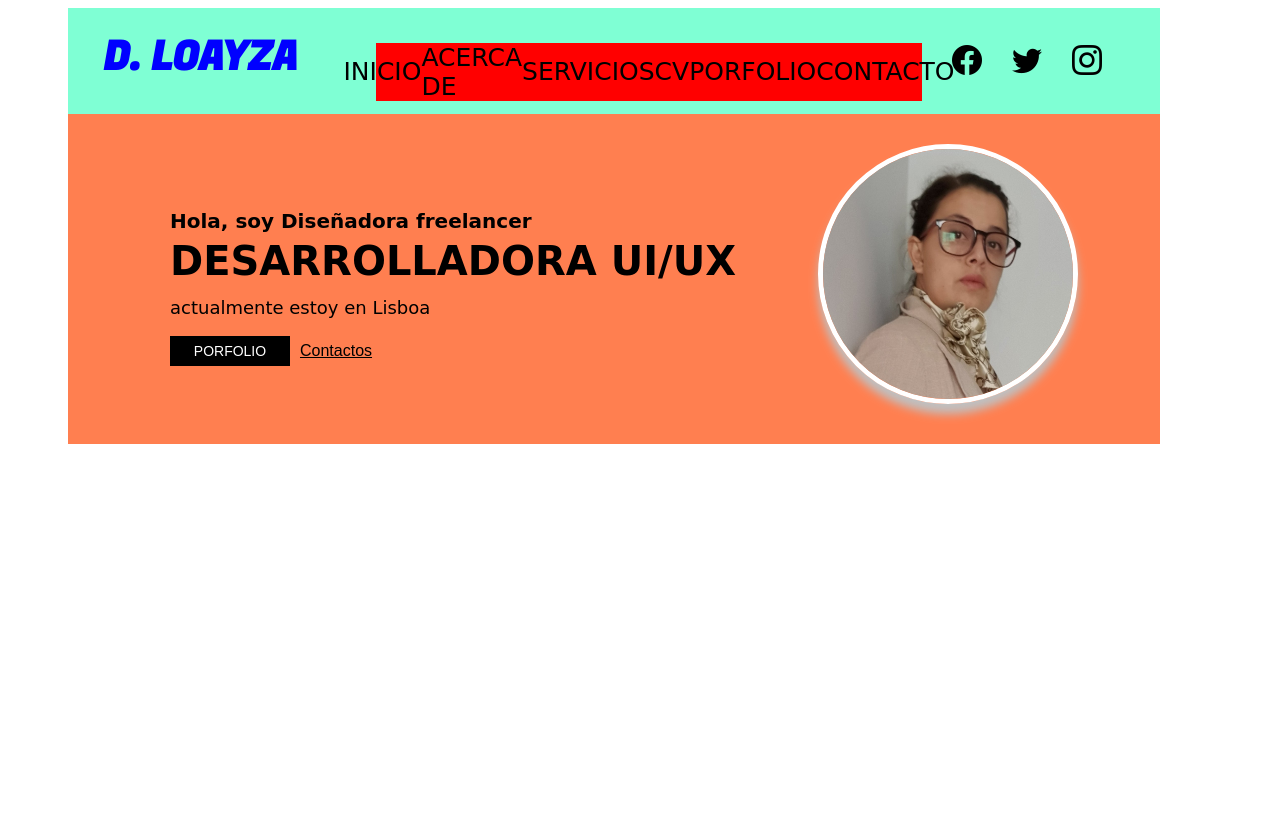
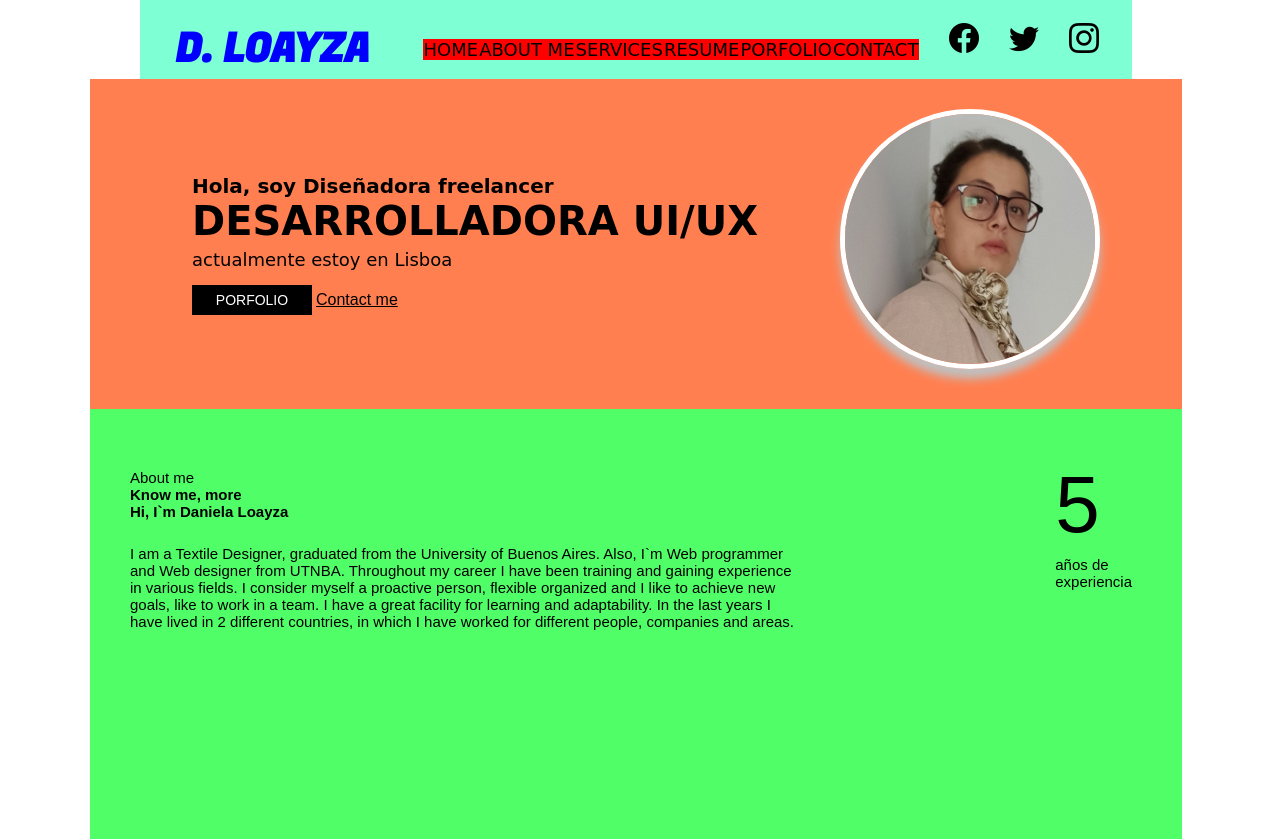
Before and after one commit to DanielaLoayza/paginaporfolio1, a plain HTML site: page index.html in a window 1280 px wide. Before the commit the page ends 800 px from the top, so only its background shows below. Drawn offline with nearby package versions, Linux system fonts and the light colour scheme; a web font is replaced by a local one.

Commit message:
nuevo avance

```diff
--- a/estilos.css
+++ b/estilos.css
@@ -1,17 +1,21 @@
 @import url('https://fonts.googleapis.com/css2?family=Fugaz+One&family=Ranchers&display=swap');
 
-
+* {
+    margin: 0;
+    padding: 0;
+}
 
 body {
     width: 90%;
-
+    margin-left: 30px;
 
 }
 /* cabezal */
 
-main{
+header{
     background-color: aquamarine;
-    margin-left: 60px;
+    margin-left: 110px;
+    margin-right: 50px;
 }
 
 .contenerdor {
@@ -46,7 +50,7 @@ nav{
 .boton {
     width: auto;
     font-family: 'Ranchers', cursive;
-    font-size: 25px;
+    font-size: 18px;
     color: black;
     display: inline;
     margin: auto;
@@ -64,7 +68,7 @@ nav{
 
 /* primera seccion */
 
-.sector1 {
+.hero {
     padding-top: 30px;
     height: 300px;
     background-color: coral;
@@ -80,7 +84,7 @@ nav{
 }
 
 h2{
-    margin-top: -15px;
+    margin-top: 10;
     font-size: 40px;
     font-family: 'Ranchers', cursive;
     box-shadow: blue;
@@ -93,12 +97,13 @@ h3{
 }
 
 p {
-    margin-top: -20px;
+    margin-top: 5px;
     font-size: 18px;
     font-family: 'Ranchers', cursive;
 
 }
 .porfolio {
+    margin-top: 15px;
     width: 120px;
     height: 30px;
     border: 0 solid black;
@@ -132,3 +137,57 @@ p {
     border: 5px solid white;
     box-shadow: 0 10px 10px silver ;
 }
+
+/* segunda seccion */
+
+.sector2 {
+    padding-top: 30px;
+    height: 400px;
+    background-color: rgb(80, 255, 103);
+    margin-left: 60px;
+    padding-right: 50px;
+    display: flex;
+    justify-content: space-evenly;
+
+}
+
+.about {
+    margin-left: 20px;
+    font-size: 15px;
+    font-family: Arial, Helvetica, sans-serif;
+}
+.conocer {
+    margin-left: 20px;
+    font-size: 15px;
+    font-family: Arial, Helvetica, sans-serif;
+}
+
+.soy {
+    margin-left: 20px;
+    font-size: 15px;
+    font-family: Arial, Helvetica, sans-serif;
+
+}
+
+.resumen {
+    margin-left: 20px;
+    margin-top: 25px;
+    margin-right: 120px;
+    padding-right: 10px;
+    font-size: 15px;
+    font-family: Arial, Helvetica, sans-serif;
+    display: block;
+
+}
+
+.exp {
+    margin-top: 20px;
+    margin-right: 30px;
+    font-size: 80px;
+    font-family: Arial, Helvetica, sans-serif;
+}
+
+.años {
+    font-size: 15px;
+    font-family: Arial, Helvetica, sans-serif;
+}
--- a/index.html
+++ b/index.html
@@ -9,16 +9,16 @@
     <link rel="stylesheet" href="https://cdn.jsdelivr.net/npm/bootstrap-icons@1.10.3/font/bootstrap-icons.css">
 </head>
 <body>
-    <main>
+    <header>
     <div class="contenerdor">
         <h1>D. LOAYZA</h1>
           <nav>
-            <a class="boton" href="inicio">INICIO</a>
-            <a class="boton" href="acerca de">ACERCA DE</a>
-            <a class="boton" href="servicios">SERVICIOS</a>
-            <a class="boton" href="curriculum">CV</a>
+            <a class="boton" href="inicio">HOME</a>
+            <a class="boton" href="acerca de">ABOUT ME</a>
+            <a class="boton" href="servicios">SERVICES</a>
+            <a class="boton" href="curriculum">RESUME</a>
             <a class="boton" href="porfolio">PORFOLIO</a>
-            <a class="boton" href="contacto">CONTACTO</a>
+            <a class="boton" href="contacto">CONTACT</a>
 
          </nav>
 
@@ -27,25 +27,44 @@
             <a href=""><i class="bi bi-instagram redes"></i></a>
 
     </div>
-    </main>
+    </header>
     <!-- primera seccion -->
-    <section class="sector1">
+    <main>
+    <section class="hero">
         <div class="presentacion">
             <h3>Hola, soy Diseñadora freelancer</h3>
             <h2>DESARROLLADORA UI/UX </h2>
             <P>actualmente estoy en Lisboa</P>
             <button class="porfolio">PORFOLIO</button>
-            <button class="contacto">Contactos</button>
+            <button class="contacto">Contact me</button>
 
         </div>
         <img class="fotopresentacion" src="foto.jpg" alt="">
 
     </section>
+    </main>
 
     <!-- segunda seccion -->
 
     <section class="sector2">
-
+        <div class="resumen">
+            <p class="about">About me</p>
+            <h4 class="conocer">Know me, more</h4>
+            <h4 class="soy">Hi, I`m Daniela Loayza</h4>
+            <p class="resumen">I am a Textile Designer, graduated from the University of Buenos Aires.
+                Also, I`m Web programmer and Web designer from UTNBA.
+                Throughout my career I have been training and gaining
+                experience in various fields. I consider myself a proactive person,
+                flexible organized and I like to achieve new goals, like to work in a team.
+                I have a great facility for learning and adaptability.
+                In the last years I have lived in 2 different countries,
+                in which I have worked for different people, companies and areas.
+            </p>
+        </div>
+        <div>
+            <p class="exp">5</p>
+            <p class="años">años de experiencia</p>
+        </div>
 
     </section>
 
```
